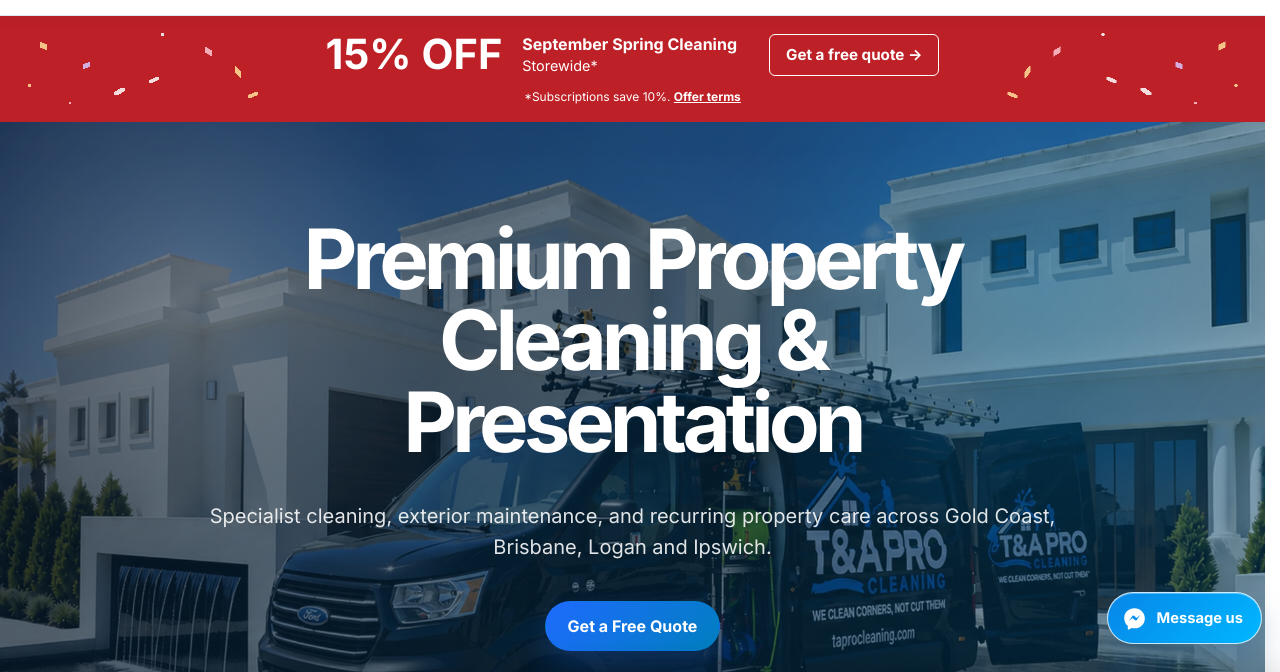
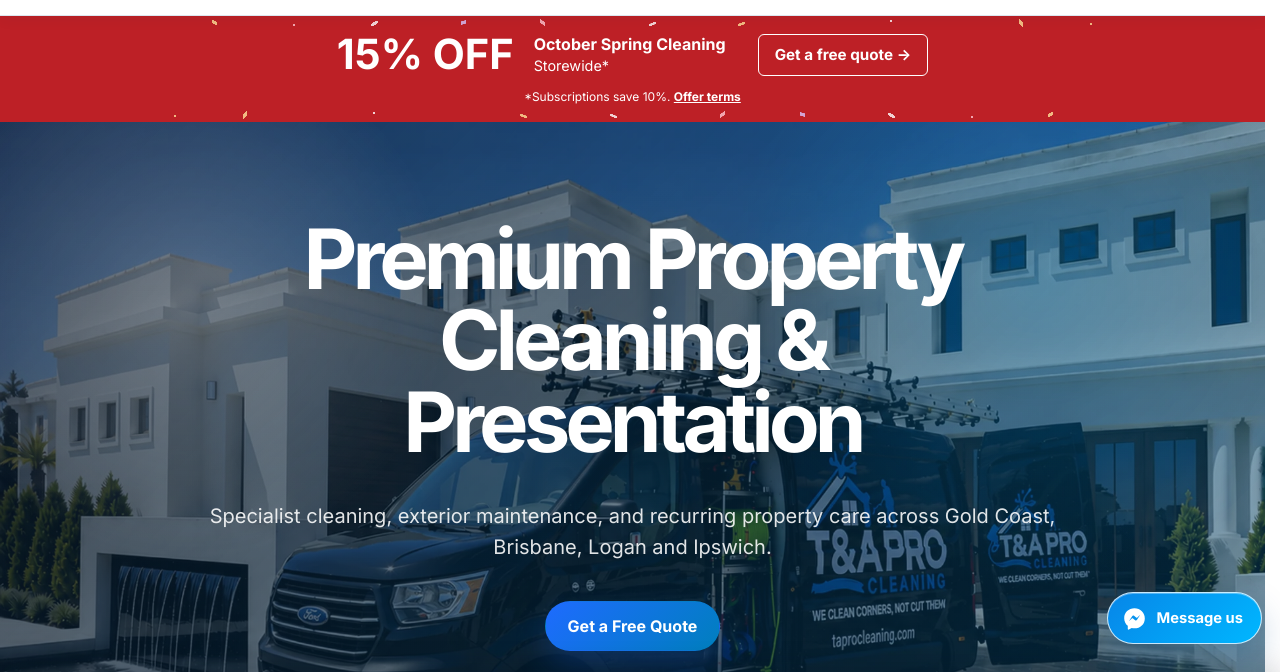
Before and after one commit to 1tylerblue/tanda-website, a website: page index.html in a window 1280 px wide. Shown: the part 65-737 px from the top of the page. Drawn offline with Linux system fonts and the light colour scheme.

Commit message:
Update October promotion and spread banner confetti

```diff
--- a/index.html
+++ b/index.html
@@ -73,7 +73,7 @@ window.gtag('consent', 'default', {
       }
     </script>
   <link rel="stylesheet" href="styles-home.css?v=20261001-navigation" />
-  <link rel="stylesheet" href="promotions.css?v=20260927-confetti-hd" />
+  <link rel="stylesheet" href="promotions.css?v=20261002-october-confetti" />
   <link rel="stylesheet" href="mobile-home.css?v=20261001-compact" />
 <script type="application/ld+json">
       {
@@ -236,7 +236,7 @@ window.gtag('consent', 'default', {
 
     <main id="main-content">
       <!-- PROMOTION:START -->
-      <aside class="promotion-panel promotion-banner" aria-label="Cleaning promotions"><div class="promotion-banner-offer"><h2>15% OFF</h2><p>September Spring Cleaning <span>Storewide*</span></p></div><a class="promotion-banner-cta" href="#quote">Get a free quote <span aria-hidden="true">&rarr;</span></a><p class="promotion-banner-terms">*Subscriptions save 10%. <a href="#promotion-terms">Offer terms</a></p></aside>
+      <aside class="promotion-panel promotion-banner" aria-label="Cleaning promotions"><div class="promotion-banner-offer"><h2>15% OFF</h2><p>October Spring Cleaning <span>Storewide*</span></p></div><a class="promotion-banner-cta" href="#quote">Get a free quote <span aria-hidden="true">&rarr;</span></a><p class="promotion-banner-terms">*Subscriptions save 10%. <a href="#promotion-terms">Offer terms</a></p></aside>
       <!-- PROMOTION:END -->
     <section class="hero">
       <div class="hero-content">
--- a/promotions.css
+++ b/promotions.css
@@ -1,4 +1,4 @@
-/* Restored September banner; deliberately scoped to the promotion. */
+/* Spring cleaning banner; deliberately scoped to the promotion. */
 .promotion-banner{box-sizing:border-box}
 .promotion-banner a{font-weight:700;text-decoration:underline}
 .promotion-panel.promotion-banner{max-width:none;margin:0;padding:1rem clamp(1rem,4vw,4rem);border:0;border-radius:0;background:#bd2026;color:#fff;display:flex;align-items:center;justify-content:center;flex-wrap:wrap;gap:.65rem 2rem}
@@ -16,7 +16,7 @@
 
 
 /* Resolution-independent CSS confetti stays crisp at 4K and on high-DPI phones.
-   Keep it static, inside the banner edges, and clear of the central offer. */
+   Spread small pieces above and below the offer, clear of the lettering. */
 .promotion-panel.promotion-banner {
   position: relative;
   isolation: isolate;
@@ -25,30 +25,25 @@
 .promotion-banner::after {
   content: "";
   position: absolute;
-  top: 8px;
-  bottom: 8px;
-  width: clamp(14px, calc(50% - 356px), 900px);
+  left: 50%;
+  width: min(calc(100% - 32px), 1000px);
+  height: 8px;
+  transform: translateX(-50%);
   pointer-events: none;
   z-index: -1;
-  opacity: .85;
+  opacity: .8;
   background:
-    linear-gradient(24deg, transparent 30%, #ffe098 31% 69%, transparent 70%) 12% 20% / 7px 12px,
-    linear-gradient(-35deg, transparent 30%, #fff 31% 69%, transparent 70%) 40% 78% / 11px 7px,
-    linear-gradient(32deg, transparent 30%, #ffc7d2 31% 69%, transparent 70%) 73% 28% / 7px 11px,
-    linear-gradient(-22deg, transparent 30%, #ffe098 31% 69%, transparent 70%) 90% 82% / 10px 6px,
-    radial-gradient(circle, #fff 48%, transparent 52%) 56% 10% / 5px 5px,
-    radial-gradient(circle, #ffc7d2 48%, transparent 52%) 22% 90% / 4px 4px,
-    linear-gradient(-18deg, transparent 30%, #d9c5ff 31% 69%, transparent 70%) 28% 46% / 7px 11px,
-    linear-gradient(48deg, transparent 30%, #ffe098 31% 69%, transparent 70%) 84% 54% / 6px 12px,
-    linear-gradient(-24deg, transparent 30%, #fff 31% 69%, transparent 70%) 53% 64% / 10px 6px,
-    radial-gradient(circle, #ffe098 48%, transparent 52%) 7% 70% / 5px 5px;
+    linear-gradient(24deg, transparent 30%, #ffe098 31% 69%, transparent 70%) 8% 20% / 5px 7px,
+    linear-gradient(-35deg, transparent 30%, #fff 31% 69%, transparent 70%) 24% 78% / 7px 5px,
+    linear-gradient(32deg, transparent 30%, #ffc7d2 31% 69%, transparent 70%) 41% 28% / 5px 7px,
+    linear-gradient(-22deg, transparent 30%, #ffe098 31% 69%, transparent 70%) 61% 82% / 7px 4px,
+    radial-gradient(circle, #fff 48%, transparent 52%) 76% 10% / 4px 4px,
+    radial-gradient(circle, #ffc7d2 48%, transparent 52%) 16% 90% / 4px 4px,
+    linear-gradient(-18deg, transparent 30%, #d9c5ff 31% 69%, transparent 70%) 33% 46% / 5px 7px,
+    linear-gradient(48deg, transparent 30%, #ffe098 31% 69%, transparent 70%) 89% 54% / 4px 8px,
+    linear-gradient(-24deg, transparent 30%, #fff 31% 69%, transparent 70%) 52% 64% / 7px 4px,
+    radial-gradient(circle, #ffe098 48%, transparent 52%) 96% 70% / 4px 4px;
   background-repeat: no-repeat;
 }
-.promotion-banner::before { left: 8px; }
-.promotion-banner::after { right: 8px; transform: scaleX(-1); }
-@media (max-width: 900px) {
-  .promotion-banner::before,
-  .promotion-banner::after { width: 14px; opacity: .74; }
-  .promotion-banner::before { left: 1px; }
-  .promotion-banner::after { right: 1px; }
-}
+.promotion-banner::before { top: 3px; }
+.promotion-banner::after { bottom: 3px; transform: translateX(-50%) scaleX(-1); }
```
Also changed, not shown: docs/MOBILE-NAVIGATION-REVIEW.md (+1 -1 lines), docs/mobile-experience-preview-20261001.md (+5 -3 lines).
